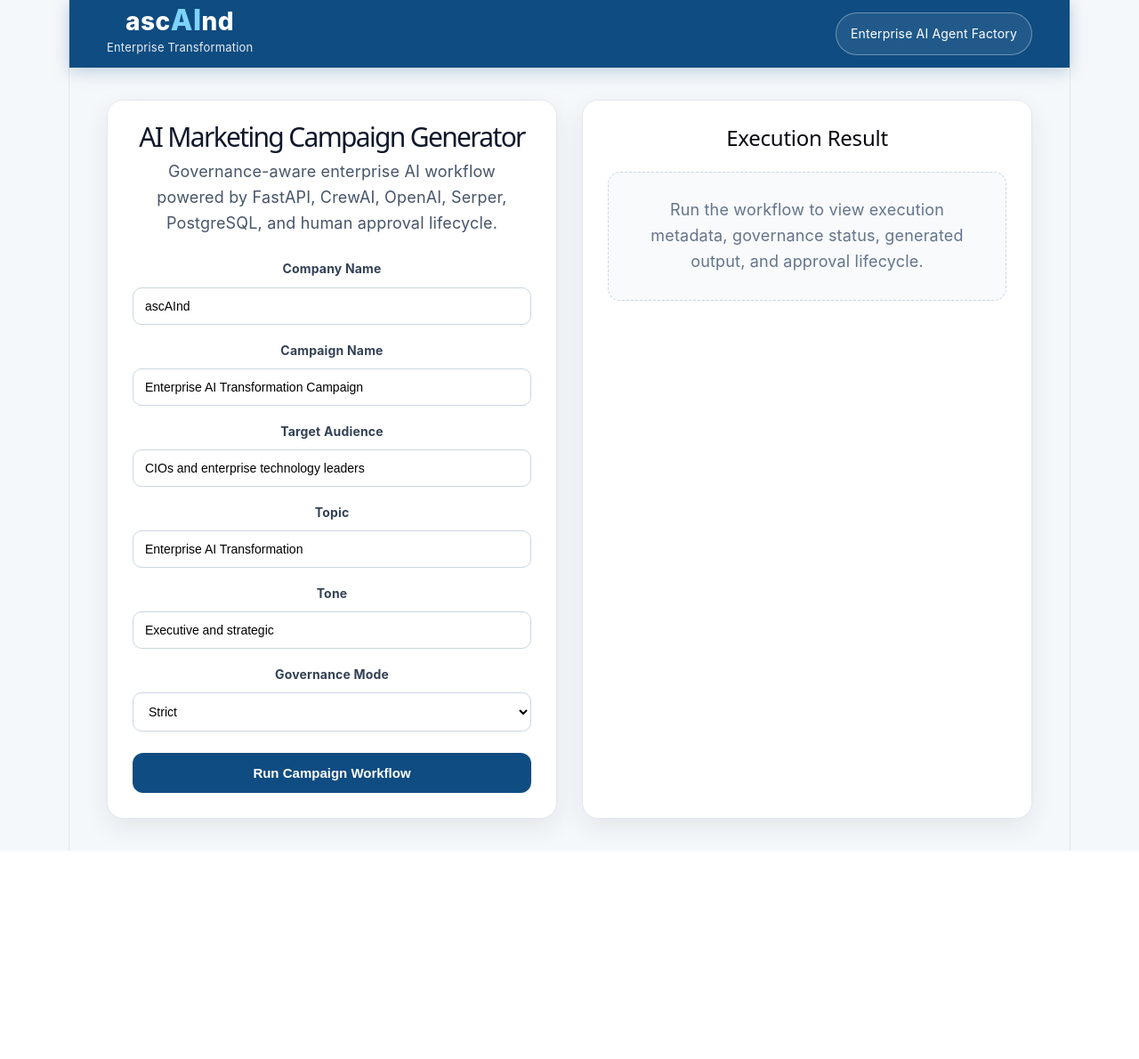
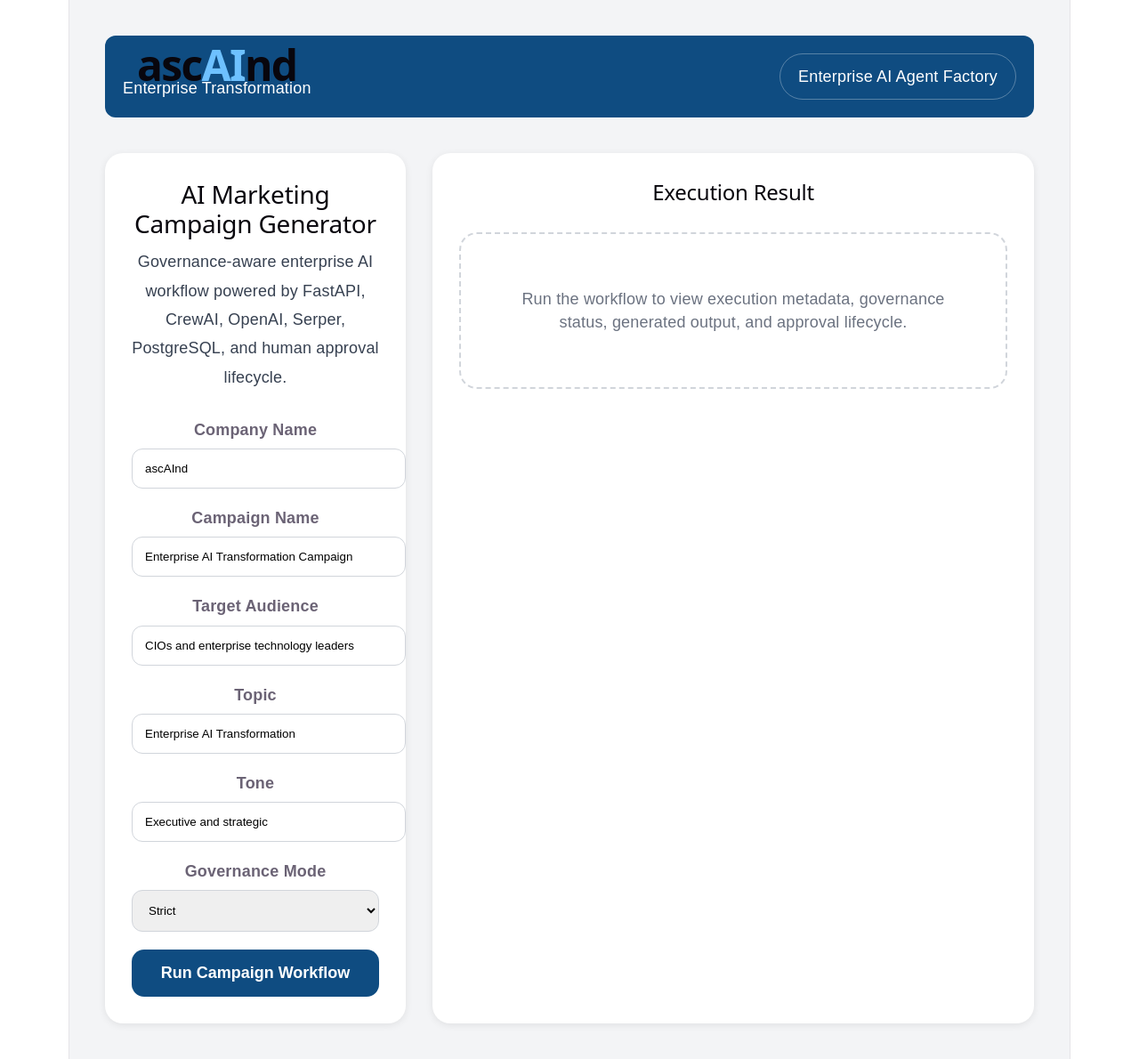
Before and after one commit to ysuneja06/enterprise-ai-agent-factory, a React app in the folder frontend/: page / in a window 1280 px wide. Shown: the whole page at 89% size. Before the commit the page ends 956 px from the top, so only its background shows below. Built offline with nearby package versions, Linux system fonts and the light colour scheme; no server answers; the HTML template or start-up script is replaced by a standard one.

Commit message:
Fix frontend backend API integration

```diff
--- a/frontend/src/App.jsx
+++ b/frontend/src/App.jsx
@@ -1,164 +1,288 @@
 import { useState } from "react";
-import "./App.css";
+
+const API_BASE_URL =
+  import.meta.env.VITE_API_BASE_URL ||
+  "http://127.0.0.1:8000";
 
 function App() {
   const [formData, setFormData] = useState({
     company_name: "ascAInd",
     campaign_name: "Enterprise AI Transformation Campaign",
-  campaign_goal: "Promote enterprise AI transformation advisory services",
     target_audience: "CIOs and enterprise technology leaders",
     topic: "Enterprise AI Transformation",
     tone: "Executive and strategic",
-  call_to_action: "Schedule a transformation strategy discussion",
-  governance_mode: "strict",
-  human_approval_required: true,
-  model_name: "gpt-4o-mini",
-  input_cost_per_1m_tokens: 0.15,
-  output_cost_per_1m_tokens: 0.60,
+    governance_mode: "Strict",
   });
 
   const [result, setResult] = useState(null);
   const [loading, setLoading] = useState(false);
 
-  const handleChange = (event) => {
-    const { name, value } = event.target;
-    setFormData((previous) => ({
-      ...previous,
-      [name]: value,
-    }));
+  const handleChange = (e) => {
+    setFormData({
+      ...formData,
+      [e.target.name]: e.target.value,
+    });
   };
 
-  const runCampaign = async () => {
+  const runWorkflow = async () => {
     setLoading(true);
-    setResult(null);
 
     try {
-      const response = await fetch("http://127.0.0.1:8000/run-marketing-campaign", {
+      const response = await fetch(
+        `${API_BASE_URL}/run-marketing-campaign`,
+        {
           method: "POST",
           headers: {
             "Content-Type": "application/json",
           },
           body: JSON.stringify(formData),
-      });
+        }
+      );
 
       const data = await response.json();
+
       setResult(data);
     } catch (error) {
       setResult({
         status: "error",
-        message: "Unable to connect to backend API. Please ensure FastAPI is running.",
+        message:
+          "Unable to connect to backend API. Please ensure FastAPI is running.",
         details: error.message,
       });
-    } finally {
+    }
+
     setLoading(false);
-    }
   };
 
   return (
-    <div className="page">
-      <header className="topbar">
+    <div
+      style={{
+        backgroundColor: "#f3f4f6",
+        minHeight: "100vh",
+        padding: "40px",
+        fontFamily: "Arial",
+      }}
+    >
+      <div
+        style={{
+          backgroundColor: "#0f4c81",
+          color: "white",
+          padding: "20px",
+          borderRadius: "12px",
+          marginBottom: "40px",
+          display: "flex",
+          justifyContent: "space-between",
+          alignItems: "center",
+        }}
+      >
         <div>
-          <div className="brand">asc<span>AI</span>nd</div>
-          <div className="tagline">Enterprise Transformation</div>
+          <h1
+            style={{
+              margin: 0,
+              fontSize: "48px",
+              fontWeight: "bold",
+            }}
+          >
+            asc<span style={{ color: "#6ec1ff" }}>AI</span>nd
+          </h1>
+
+          <p style={{ margin: 0 }}>Enterprise Transformation</p>
         </div>
-        <div className="badge">Enterprise AI Agent Factory</div>
-      </header>
 
-      <main className="layout">
-        <section className="panel">
-          <h1>AI Marketing Campaign Generator</h1>
-          <p className="subtitle">
-            Governance-aware enterprise AI workflow powered by FastAPI, CrewAI,
-            OpenAI, Serper, PostgreSQL, and human approval lifecycle.
+        <div
+          style={{
+            border: "1px solid rgba(255,255,255,0.3)",
+            padding: "12px 20px",
+            borderRadius: "999px",
+          }}
+        >
+          Enterprise AI Agent Factory
+        </div>
+      </div>
+
+      <div
+        style={{
+          display: "grid",
+          gridTemplateColumns: "1fr 2fr",
+          gap: "30px",
+        }}
+      >
+        <div
+          style={{
+            backgroundColor: "white",
+            padding: "30px",
+            borderRadius: "20px",
+            boxShadow: "0 2px 8px rgba(0,0,0,0.08)",
+          }}
+        >
+          <h2
+            style={{
+              textAlign: "center",
+              marginBottom: "10px",
+              fontSize: "28px",
+            }}
+          >
+            AI Marketing Campaign Generator
+          </h2>
+
+          <p
+            style={{
+              textAlign: "center",
+              color: "#374151",
+              lineHeight: "1.8",
+              marginBottom: "30px",
+            }}
+          >
+            Governance-aware enterprise AI workflow powered by
+            FastAPI, CrewAI, OpenAI, Serper, PostgreSQL, and
+            human approval lifecycle.
           </p>
 
-          <div className="form-grid">
-            <label>
-              Company Name
-              <input name="company_name" value={formData.company_name} onChange={handleChange} />
+          {Object.keys(formData).map((key) => (
+            <div key={key} style={{ marginBottom: "20px" }}>
+              <label
+                style={{
+                  display: "block",
+                  marginBottom: "8px",
+                  fontWeight: "bold",
+                  textTransform: "capitalize",
+                }}
+              >
+                {key.replaceAll("_", " ")}
               </label>
 
-            <label>
-              Campaign Name
-              <input name="campaign_name" value={formData.campaign_name} onChange={handleChange} />
-            </label>
+              {key === "governance_mode" ? (
+                <select
+                  name={key}
+                  value={formData[key]}
+                  onChange={handleChange}
+                  style={{
+                    width: "100%",
+                    padding: "14px",
+                    borderRadius: "12px",
+                    border: "1px solid #d1d5db",
+                  }}
+                >
+                  <option value="Strict">Strict</option>
+                  <option value="Balanced">Balanced</option>
+                  <option value="Relaxed">Relaxed</option>
+                </select>
+              ) : (
+                <input
+                  type="text"
+                  name={key}
+                  value={formData[key]}
+                  onChange={handleChange}
+                  style={{
+                    width: "100%",
+                    padding: "14px",
+                    borderRadius: "12px",
+                    border: "1px solid #d1d5db",
+                  }}
+                />
+              )}
+            </div>
+          ))}
 
-            <label>
-              Target Audience
-              <input name="target_audience" value={formData.target_audience} onChange={handleChange} />
-            </label>
-
-            <label>
-              Topic
-              <input name="topic" value={formData.topic} onChange={handleChange} />
-            </label>
-
-            <label>
-              Tone
-              <input name="tone" value={formData.tone} onChange={handleChange} />
-            </label>
-
-            <label>
-              Governance Mode
-              <select name="governance_mode" value={formData.governance_mode} onChange={handleChange}>
-                <option value="strict">Strict</option>
-                <option value="standard">Standard</option>
-                <option value="advisory">Advisory</option>
-              </select>
-            </label>
+          <button
+            onClick={runWorkflow}
+            disabled={loading}
+            style={{
+              width: "100%",
+              padding: "16px",
+              borderRadius: "14px",
+              border: "none",
+              backgroundColor: "#0f4c81",
+              color: "white",
+              fontSize: "18px",
+              fontWeight: "bold",
+              cursor: "pointer",
+            }}
+          >
+            {loading
+              ? "Running Enterprise AI Workflow..."
+              : "Run Campaign Workflow"}
+          </button>
         </div>
 
-          <button onClick={runCampaign} disabled={loading}>
-            {loading ? "Running Enterprise AI Workflow..." : "Run Campaign Workflow"}
-          </button>
-        </section>
+        <div
+          style={{
+            backgroundColor: "white",
+            padding: "30px",
+            borderRadius: "20px",
+            boxShadow: "0 2px 8px rgba(0,0,0,0.08)",
+          }}
+        >
+          <h2
+            style={{
+              textAlign: "center",
+              marginBottom: "30px",
+            }}
+          >
+            Execution Result
+          </h2>
 
-        <section className="panel results">
-          <h2>Execution Result</h2>
+          {result ? (
+            <div>
+              <div
+                style={{
+                  marginBottom: "20px",
+                  paddingBottom: "20px",
+                  borderBottom: "1px solid #e5e7eb",
+                }}
+              >
+                <strong>Status</strong>
 
-          {!result && (
-            <div className="empty">
-              Run the workflow to view execution metadata, governance status,
-              generated output, and approval lifecycle.
+                <div
+                  style={{
+                    float: "right",
+                    fontWeight: "bold",
+                  }}
+                >
+                  {result.status}
                 </div>
-          )}
-
-          {result && (
-            <div className="result-box">
-              <div className="status-row">
-                <span>Status</span>
-                <strong>{result.status || "completed"}</strong>
               </div>
 
-              {result.execution_id && (
-                <div className="status-row">
-                  <span>Execution ID</span>
-                  <strong>{result.execution_id}</strong>
-                </div>
-              )}
+              <h3
+                style={{
+                  textAlign: "center",
+                  marginBottom: "20px",
+                }}
+              >
+                Generated Output
+              </h3>
 
-              {result.approval_status && (
-                <div className="status-row">
-                  <span>Approval Status</span>
-                  <strong>{result.approval_status}</strong>
-                </div>
-              )}
-
-              {result.estimated_cost_usd && (
-                <div className="status-row">
-                  <span>Estimated Cost</span>
-                  <strong>${result.estimated_cost_usd}</strong>
-                </div>
-              )}
-
-              <h3>Generated Output</h3>
-              <pre>
+              <pre
+                style={{
+                  backgroundColor: "#06122e",
+                  color: "white",
+                  padding: "30px",
+                  borderRadius: "20px",
+                  overflowX: "auto",
+                  lineHeight: "1.8",
+                  whiteSpace: "pre-wrap",
+                }}
+              >
                 {JSON.stringify(result, null, 2)}
               </pre>
             </div>
+          ) : (
+            <div
+              style={{
+                textAlign: "center",
+                color: "#6b7280",
+                border: "2px dashed #d1d5db",
+                padding: "60px",
+                borderRadius: "20px",
+              }}
+            >
+              Run the workflow to view execution metadata,
+              governance status, generated output, and approval
+              lifecycle.
+            </div>
           )}
-        </section>
-      </main>
+        </div>
+      </div>
     </div>
   );
 }
```
Lines whose indentation alone changed are shown as unchanged.
